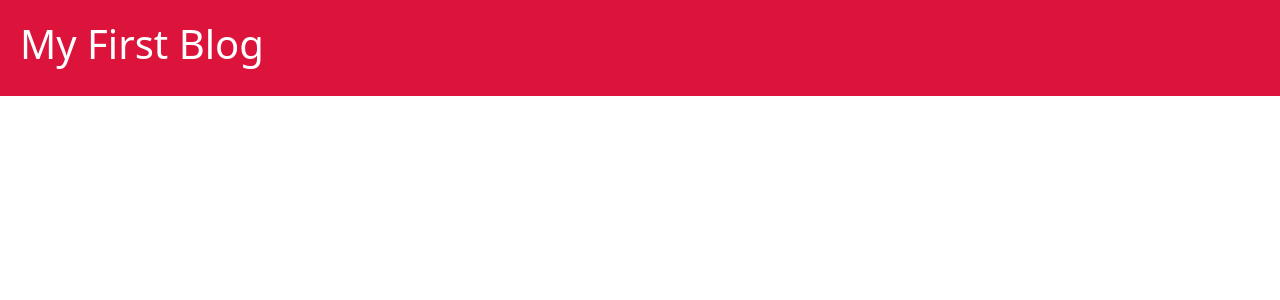
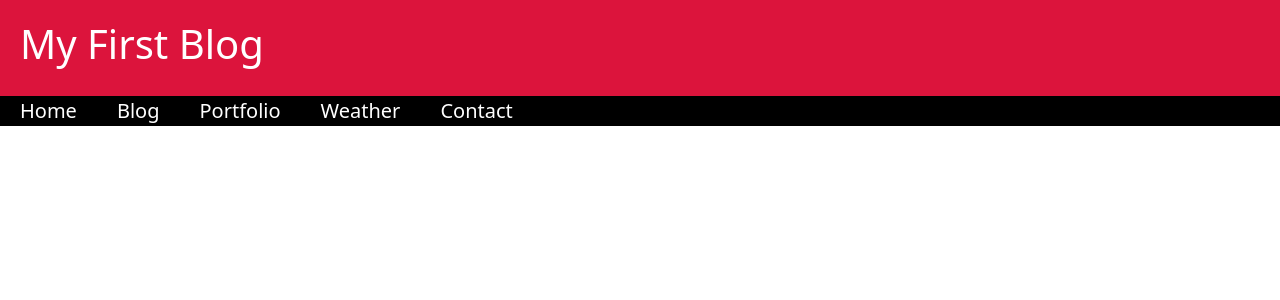
Before and after one commit to ganeshrohit/My-Personal-Website, a Django app: page / in a window 1280 px wide. Shown: the top 300 px of the page. Run offline with Django 3.2, Linux system fonts and the light colour scheme; data that the repository does not hold is empty.

Commit message:
updated the base html structure and css

```diff
--- a/blog/static/css/blog.css
+++ b/blog/static/css/blog.css
@@ -6,11 +6,12 @@ h2 a {
     background-color: #dc143c;
     color: #ffffff;
     padding: 20px 20px 20px 20px;
-    margin-bottom: 20px;
+    margin-bottom: 0px;
     margin-left: 0px;
 }
 
 .content {
+    clear: both;
     padding: 20px 20px 20px 20px;
 }
 
@@ -20,3 +21,27 @@ h2 a {
     overflow: hidden;
     text-overflow: ellipsis;
 }
+
+ul {
+    list-style-type: none;
+    margin: 0;
+    padding: 0;
+    overflow: hidden;
+    background-color: black;
+  }
+
+li {
+    float: left;
+}
+
+li a{
+    font-size: 20px;
+    color: white;
+    padding: 20px;
+    text-align: center;
+    text-decoration: none;
+}
+
+li a:hover{
+    color: #dc143c;
+}
--- a/blog/templates/blog/base.html
+++ b/blog/templates/blog/base.html
@@ -6,7 +6,7 @@
         <link rel="stylesheet" href="https://cdn.jsdelivr.net/npm/bootstrap@5.1.3/dist/css/bootstrap.min.css"
         integrity="sha384-1BmE4kWBq78iYhFldvKuhfTAU6auU8tT94WrHftjDbrCEXSU1oBoqyl2QvZ6jIW3"
         crossorigin="anonymous">
-        <link rel="stylesheet" href="{% static 'css/blog.css' %}">
+        <link type="text/css" rel="stylesheet" href="{% static 'css/blog.css' %}">
 
     </head>
     <body>
@@ -17,6 +17,16 @@
                 </header>
             </div>
 
+            <div style="display: inline;">
+                <ul>
+                    <li><a href="">Home</a></li>
+                    <li><a href="">Blog</a></li>
+                    <li><a href="">Portfolio</a></li>
+                    <li><a href="">Weather</a></li>
+                    <li><a href="">Contact</a></li>
+                </ul>
+            </div>
+
             <div class="content">
                 {% block content %}
                 {% endblock %}
--- a/blog/templates/blog/detailed_post.html
+++ b/blog/templates/blog/detailed_post.html
@@ -3,5 +3,7 @@
 {% block content %}
     <h2>{{post.title}}</h2>
     <time>Published on : {{ post.published_date }}</time>
+    <hr>
+    <br>
     <p>{{post.content}}</p>
 {% endblock %}
```
